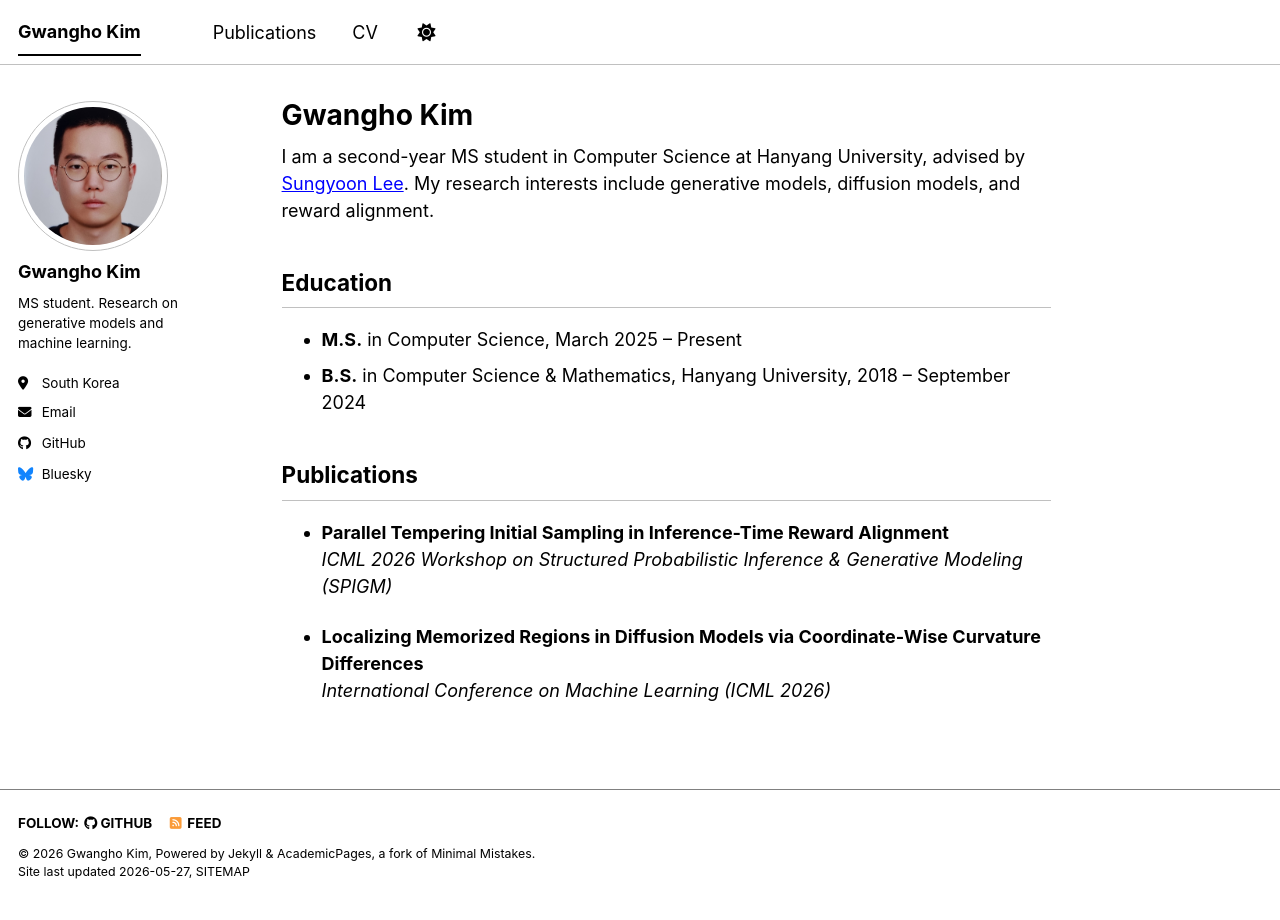
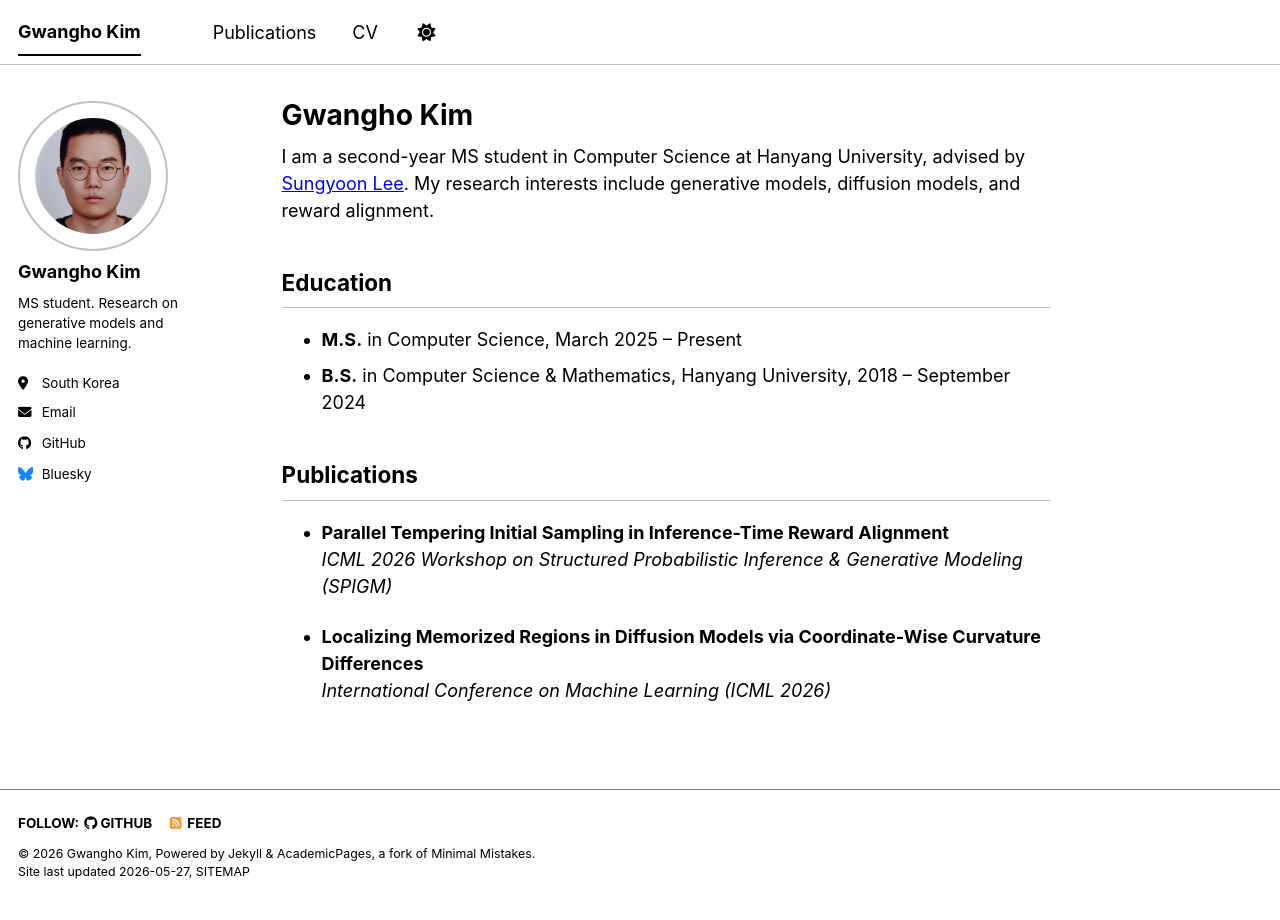
Before and after one commit to Gwangho99/Gwangho99.github.io, a Jekyll site: the page built from _pages/about.md, in a window 1280 px wide. Built offline with Jekyll 4.4.1, drawn with Linux system fonts in a browser that asks for light colours; a script bundle is joined from its source files by our own code; library files that are not in the unit come from our copies.

Commit message:
style: increase avatar border padding

```diff
--- a/_sass/layout/_sidebar.scss
+++ b/_sass/layout/_sidebar.scss
@@ -160,8 +160,8 @@
     border-radius: 50%;
 
     @include breakpoint($large) {
-      padding: 5px;
-      border: 1px solid var(--global-border-color);
+      padding: 15px;
+      border: 2px solid var(--global-border-color);
     }
   }
 }
```
